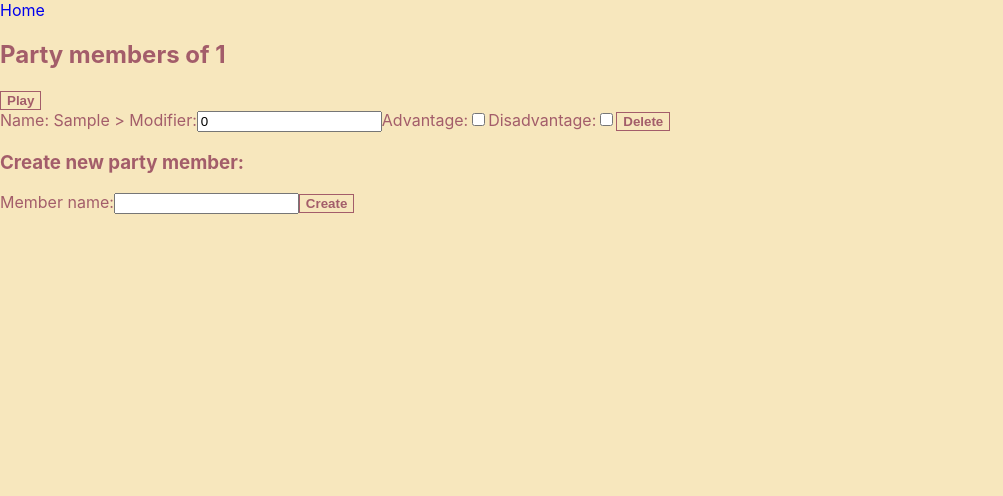
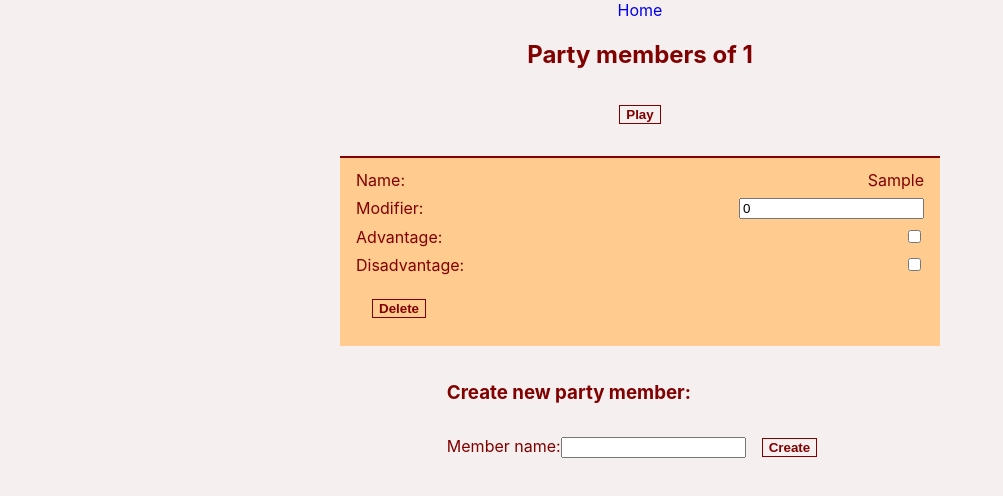
Before and after one commit to peterkisvaradi/initmanager, a React (Create React App) app: page /memberlist/1 in a window 1280 px wide. Both pictures are taken after typing "Sample" into the empty fields and a click on the button "Create". Shown: the top 496 px of the page, without its empty margins (0-1003 px from the left). Built offline with nearby package versions, Linux system fonts and the light colour scheme.

Commit message:
styling WIP

```diff
--- a/src/components/member-item/member-item.component.jsx
+++ b/src/components/member-item/member-item.component.jsx
@@ -1,5 +1,5 @@
 import React from 'react';
-// import styles from './member-item.module.css';
+import styles from './member-item.module.css';
 
 import { Context as MainContext } from '../../context/MainContext';
 
@@ -27,10 +27,6 @@ const MemberItem = ({ member }) => {
       init,
     },
   });
-  /* const currentMembers = mainContext.state.members.filter(
-    (item) => item.partyName === member.partyName
-  );
-  const memberNames = currentMembers.map((item) => item.name); */
 
   const isInitialMount = React.useRef(true);
 
@@ -45,17 +41,6 @@ const MemberItem = ({ member }) => {
     }
   }, [state.memberObject]);
   /* eslint-enable react-hooks/exhaustive-deps*/
-
-  /* const handleNameChange = (event) => {
-    const { value } = event.target;
-    setState((prevState) => {
-      return {
-        ...prevState,
-        memberObject: { ...prevState.memberObject, name: value },
-        error: memberNames.includes(value) || value === '',
-      };
-    });
-  }; */
 
   const handleModifierChange = (event) => {
     const { value } = event.target;
@@ -95,19 +80,21 @@ const MemberItem = ({ member }) => {
   };
 
   return (
-    <div>
-      {`${lang.TXT_MEMBER_ITEM_NAME} ${state.memberObject.name} > `}
-      {/* <input
-        type="text"
-        value={state.memberObject.name}
-        onChange={handleNameChange}
-      /> */}
+    <div className={styles.wrap}>
+      <div className={styles.itemRow}>
+        <span>{lang.TXT_MEMBER_ITEM_NAME}</span>{' '}
+        <span>{state.memberObject.name}</span>
+      </div>
+      <div className={styles.itemRow}>
         {lang.TXT_MEMBER_ITEM_MODIFIER}
         <input
           value={state.memberObject.modifier}
           onChange={handleModifierChange}
           type="number"
+          size="10"
         />
+      </div>
+      <div className={styles.itemRow}>
         {lang.TXT_MEMBER_ITEM_ADVANTAGE}
         <input
           type="checkbox"
@@ -115,6 +102,8 @@ const MemberItem = ({ member }) => {
           onChange={handleAdvantageChange}
           disabled={state.memberObject.disadvantage}
         />
+      </div>
+      <div className={styles.itemRow}>
         {lang.TXT_MEMBER_ITEM_DISADVANTAGE}
         <input
           type="checkbox"
@@ -122,11 +111,14 @@ const MemberItem = ({ member }) => {
           onChange={handleDisadvantageChange}
           disabled={state.memberObject.advantage}
         />
+      </div>
+      <div className={styles.itemRow}>
         <button onClick={() => mainContext.deleteMember(member)}>
           {lang.BTN_MEMBER_ITEM_DELETE}
         </button>
         {state.error && <div>{lang.TXT_MEMBER_ITEM_MODIFIER}</div>}
       </div>
+    </div>
   );
 };
 
--- a/src/components/member-item/member-item.module.css
+++ b/src/components/member-item/member-item.module.css
@@ -0,0 +1,15 @@
+.wrap {
+  margin: 1rem 0;
+  display: flex;
+  flex-direction: column;
+  padding: 0.5rem 1rem;
+  background-color: var(--butter);
+  border-top: 2px solid var(--dark);
+}
+
+.itemRow {
+  margin: 0.25rem 0;
+  display: flex;
+  justify-content: space-between;
+  align-items: center;
+}
--- a/src/components/party-item/party-item.component.jsx
+++ b/src/components/party-item/party-item.component.jsx
@@ -1,5 +1,5 @@
 import React from 'react';
-// import styles from './party-item.module.css';
+import styles from './party-item.module.css';
 
 import { Link } from 'react-router-dom';
 
@@ -10,7 +10,7 @@ const PartyItem = ({ name }) => {
   const { lang } = mainContext.state;
 
   return (
-    <div>
+    <div className={styles.wrap}>
       <Link to={`/memberList/${name}`}>{name}</Link>
       <button onClick={() => mainContext.deleteParty(name)}>
         {lang.BTN_PARTY_ITEM_DELETE}
--- a/src/components/party-item/party-item.module.css
+++ b/src/components/party-item/party-item.module.css
@@ -0,0 +1,14 @@
+.wrap {
+  display: flex;
+  flex-direction: column;
+  justify-content: space-between;
+  align-items: center;
+  align-self: stretch;
+  padding: 1rem;
+  background-color: var(--butter);
+  margin: 1rem;
+}
+
+button {
+  margin: 1rem;
+}
--- a/src/components/play-modal/play-modal.module.css
+++ b/src/components/play-modal/play-modal.module.css
@@ -8,7 +8,7 @@
   flex-direction: column;
   justify-content: center;
   align-items: center;
-  background-color: aquamarine;
+  background-color: var(--butter);
   z-index: 100;
 }
 
--- a/src/index.css
+++ b/src/index.css
@@ -1,8 +1,8 @@
 :root {
-  --dark: #a35d6a;
-  --reddish: #c26565;
-  --butter: #c26565;
-  --light: #f7e7bd;
+  --dark: #810000;
+  --reddish: #e97171;
+  --butter: #ffcb8e;
+  --light: #f5efef;
 }
 
 body {
@@ -27,6 +27,13 @@ button {
   color: var(--dark);
 }
 
+button:disabled {
+  background: gray;
+  border: 1px solid var(--dark);
+  font-weight: bold;
+  color: var(--butter);
+}
+
 a {
   text-decoration: none;
 }
--- a/src/pages/member-list/member-list.module.css
+++ b/src/pages/member-list/member-list.module.css
@@ -1,3 +1,17 @@
 .wrap {
   position: relative;
+  margin: auto;
+  display: flex;
+  flex-direction: column;
+  max-width: 600px;
+  justify-content: center;
+  align-items: center;
 }
+
+.itemList {
+  width: 100%;
+}
+
+.topButton {
+  margin: 1rem;
+}
--- a/src/pages/member-list/member-list.page.jsx
+++ b/src/pages/member-list/member-list.page.jsx
@@ -39,17 +39,16 @@ const MemberList = () => {
             {lang.TITLE_MEMBER_LIST_PAGE} {partyName}
           </h2>
           <button
+            className={styles.topButton}
             onClick={() => mainContext.toggleIsPlaying()}
             disabled={currentMembers.length === 0}
           >
             {lang.BTN_MEMBER_LIST_PLAY}
           </button>
-          <form onSubmit={handleSaveSubmit}>
-            <div className={styles.itemlist}>
-              {currentMembers.map((item, index) => (
-                <MemberItem key={`mi${index}`} member={item} />
-              ))}
-            </div>
+          <form onSubmit={handleSaveSubmit} className={styles.itemList}>
+            {currentMembers.map((item, index) => (
+              <MemberItem key={`mi${index}`} member={item} />
+            ))}
           </form>
           <div className={styles.footer}>
             <h3>{lang.TXT_MEMBER_LIST_CREATE}</h3>
--- a/src/pages/party-list/party-list.module.css
+++ b/src/pages/party-list/party-list.module.css
@@ -1,18 +1,19 @@
 .wrap {
   display: flex;
   flex-direction: column;
-  justify-content: flex-start;
+  justify-content: center;
   align-items: center;
   margin: auto;
   max-width: 600px;
   border: 1px solid var(--dark);
 }
 
-.title {
+.title,
+.contentWrap,
+.footer {
+  display: flex;
+  flex-direction: column;
+  align-items: center;
+  justify-content: center;
+  width: 100%;
 }
-
-.contentwrap {
-}
-
-.footer {
-}
--- a/src/pages/party-list/party-list.page.jsx
+++ b/src/pages/party-list/party-list.page.jsx
@@ -13,7 +13,7 @@ const PartyList = () => {
   return (
     <div className={styles.wrap}>
       <h2 className={styles.title}>{lang.TITLE_PARTY_LIST_PAGE}</h2>
-      <div className={styles.contentwrap}>
+      <div className={styles.contentWrap}>
         {parties &&
           parties.map((item, index) => (
             <PartyItem name={item} key={`pi${index}`} />
```
Lines whose indentation alone changed are shown as unchanged.
